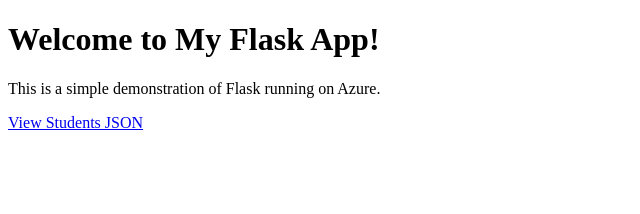
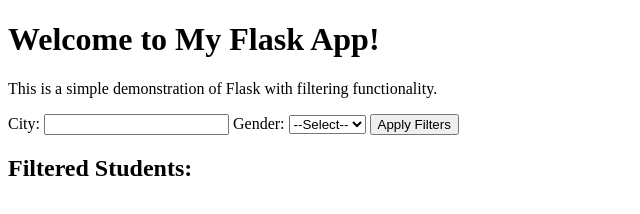
Before and after one commit to Kirill-Klabukov/app, a plain HTML site: page templates/index.html in a window 1280 px wide. Shown: the whole page, without its empty margins (0-640 px from the left). Drawn offline with Linux system fonts and the light colour scheme.

Commit message:
Update index.html

```diff
--- a/templates/index.html
+++ b/templates/index.html
@@ -3,11 +3,48 @@
 <head>
     <meta charset="UTF-8">
     <meta name="viewport" content="width=device-width, initial-scale=1.0">
-    <title>Flask App</title>
+    <title>Flask App with Filters</title>
+    <script>
+        // JavaScript function to send AJAX request to Flask backend
+        function applyFilters() {
+            const city = document.getElementById('city').value;
+            const gender = document.getElementById('gender').value;
+            const url = `/Student/Index_json?City=${city}&Gender=${gender}`;
+
+            fetch(url)
+                .then(response => response.json())
+                .then(data => {
+                    let resultDiv = document.getElementById('results');
+                    resultDiv.innerHTML = ''; // Clear previous results
+                    data.forEach(student => {
+                        resultDiv.innerHTML += `<p>${student.Name} - ${student.City} - ${student.Gender}</p>`;
+                    });
+                });
+        }
+    </script>
 </head>
 <body>
     <h1>Welcome to My Flask App!</h1>
-    <p>This is a simple demonstration of Flask running on Azure.</p>
-    <a href="/Student/Index_json">View Students JSON</a>
+    <p>This is a simple demonstration of Flask with filtering functionality.</p>
+
+    <!-- Filter Form -->
+    <div>
+        <label for="city">City:</label>
+        <input type="text" id="city" name="city">
+
+        <label for="gender">Gender:</label>
+        <select id="gender" name="gender">
+            <option value="">--Select--</option>
+            <option value="Male">Male</option>
+            <option value="Female">Female</option>
+        </select>
+
+        <button onclick="applyFilters()">Apply Filters</button>
+    </div>
+
+    <h2>Filtered Students:</h2>
+    <div id="results">
+        <!-- Filtered students will appear here -->
+    </div>
 </body>
 </html>
```
